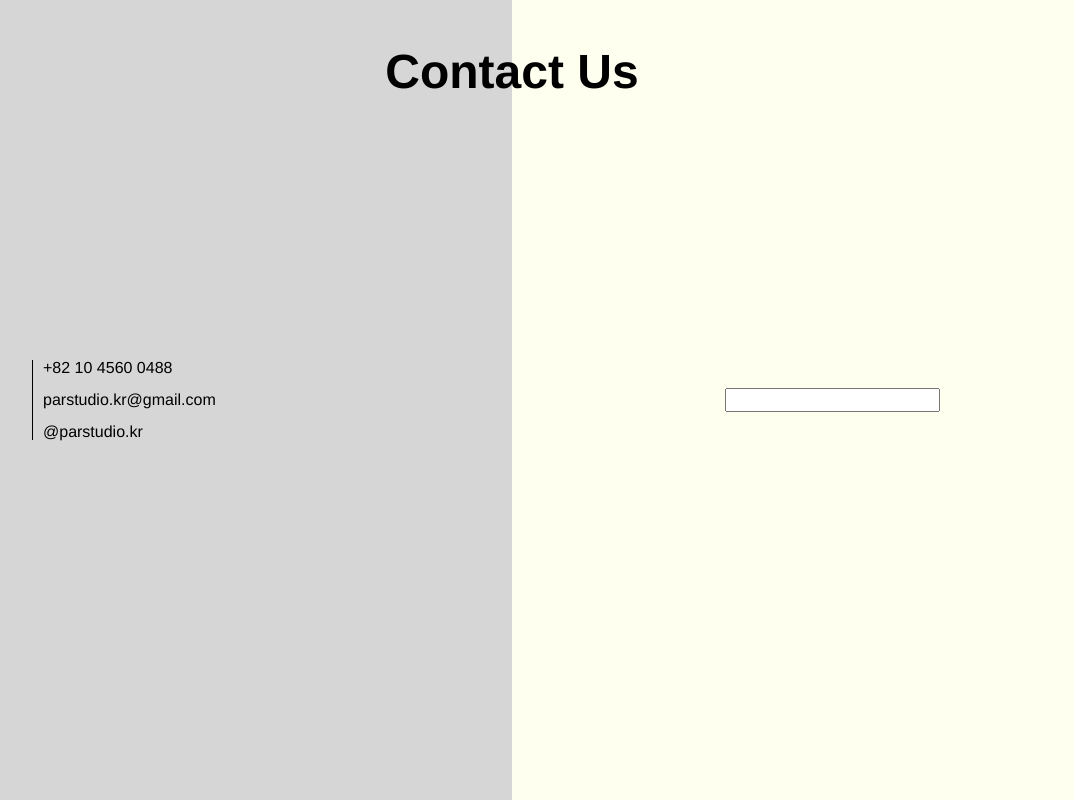
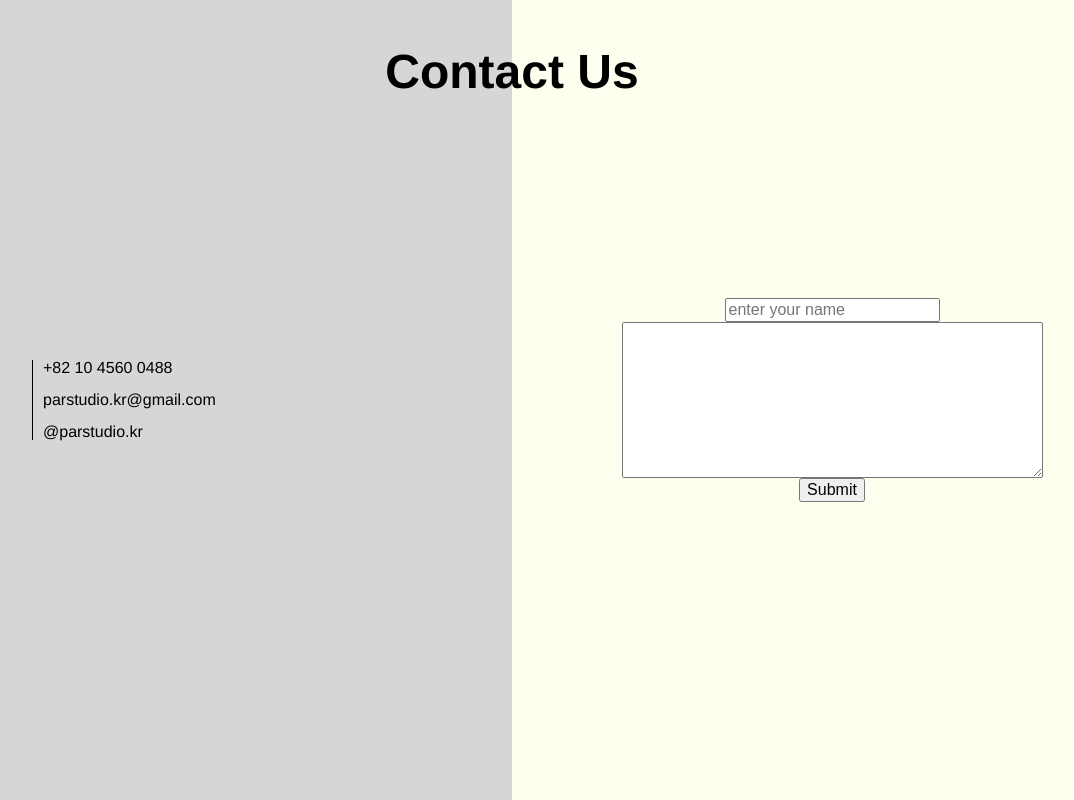
Before and after one commit to parstudio/dev, a Vue app in the folder portfolio/: page /contact in a window 1280 px wide. Shown: the whole page, without its empty margins (128-1202 px from the left). Built offline with nearby package versions, Linux system fonts and the light colour scheme.

Commit message:
contactView 오른쪽 요소 추기
contactView 오른쪽 요소 추기

```diff
--- a/portfolio/src/views/ContactView.vue
+++ b/portfolio/src/views/ContactView.vue
@@ -17,7 +17,9 @@
 				</div>
 			</div>
 			<div class="right">
-				<input type="text" />
+				<input type="text" placeholder="enter your name" />
+				<textarea cols="50" rows="10"></textarea>
+				<input type="submit" value="Submit" />
 				<!--<router-link to="/">Parstudio</router-link>-->
 			</div>
 		</div>
@@ -68,10 +70,8 @@
 	width: 50vw;
 	height: 100vh;
 	display: flex;
+	flex-direction: column;
 	justify-content: center;
 	align-items: center;
 }
-.right a {
-	width: 7em;
-}
 </style>
```
